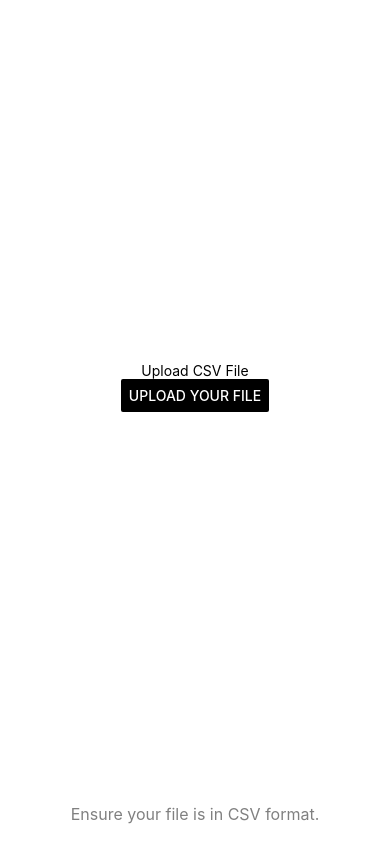
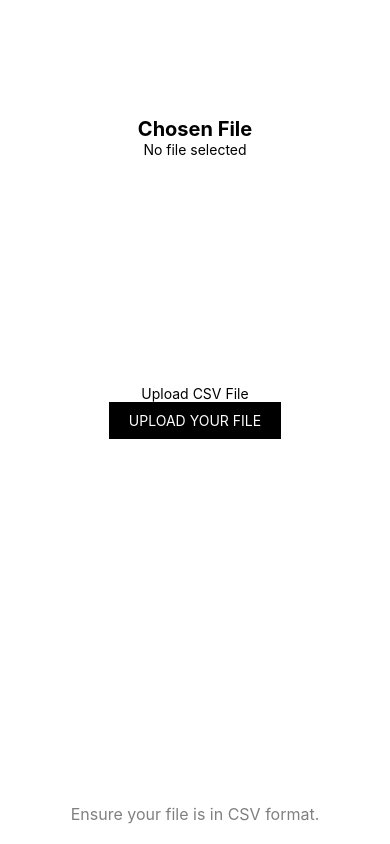
Before and after one commit to TalJa1/React-Native-Full, a React Native app: screen / in a window 390 px wide. Built offline with nearby package versions, Linux system fonts and the light colour scheme.

Commit message:
Update FilePickerPage.tsx

```diff
--- a/pages/FilePickerPage.tsx
+++ b/pages/FilePickerPage.tsx
@@ -2,30 +2,93 @@ import { View, Text, StyleSheet, TouchableOpacity, Button } from "react-native";
 import React from "react";
 import * as DocumentPicker from "expo-document-picker";
 
+export interface Root {
+  assets: Asset[];
+  canceled: boolean;
+}
+
+export interface Asset {
+  mimeType: string;
+  name: string;
+  size: number;
+  uri: string;
+}
+
 const FilePickerPage = () => {
+  const [dataStore, setDataStore] = React.useState<Asset[]>();
+
   const pickDocument = async () => {
-    let result = await DocumentPicker.getDocumentAsync({});
-    // console.log(result.uri);
-    console.log(result);
+    try {
+      let result = await DocumentPicker.getDocumentAsync({});
+
+      if (!result.canceled) {
+        // Transform result to match Asset[]
+        const assets: Asset[] = result.assets.map((doc) => ({
+          mimeType: doc.mimeType ?? "", // Handle undefined case
+          name: doc.name,
+          size: doc.size ?? 0,
+          uri: doc.uri,
+        }));
+
+        // Update dataStore
+        setDataStore(assets);
+      } else {
+        // Handle cancellation
+        setDataStore([]);
+      }
+
+      console.log(result);
+    } catch (error) {
+      console.log("Error picking document:", error);
+    }
   };
 
+  const renderAssetName = () => {
+    if (dataStore && dataStore.length > 0) {
+      return dataStore[0].name; // Render the name of the first asset
+    } else {
+      return "No file selected"; // Default text when no file is selected
+    }
+  };
   return (
     <View style={styles.background}>
+      <View style={styles.header}>
+        <Text
+          style={{
+            fontWeight: "700",
+            fontSize: 20,
+          }}
+        >
+          Chosen File
+        </Text>
+        <Text>{renderAssetName()}</Text>
+      </View>
       <View
         style={{
           flex: 1,
-          justifyContent: "flex-end",
+          justifyContent: "center",
           alignItems: "center",
         }}
       >
         <Text>Upload CSV File</Text>
         <View>
-          <TouchableOpacity>
-            <Button
-              title="upload your file"
-              color="black"
-              onPress={pickDocument}
-            />
+          <TouchableOpacity
+            style={{
+              alignItems: "center",
+              backgroundColor: "black",
+              padding: 10,
+              paddingHorizontal: 20,
+            }}
+            onPress={pickDocument}
+          >
+            <Text
+              style={{
+                color: "white",
+                textTransform: "uppercase",
+              }}
+            >
+              Upload your file
+            </Text>
           </TouchableOpacity>
         </View>
       </View>
@@ -39,6 +102,11 @@ const FilePickerPage = () => {
 };
 
 const styles = StyleSheet.create({
+  header: {
+    flex: 1,
+    justifyContent: "center",
+    alignItems: "center",
+  },
   background: {
     flex: 1,
   },
```
